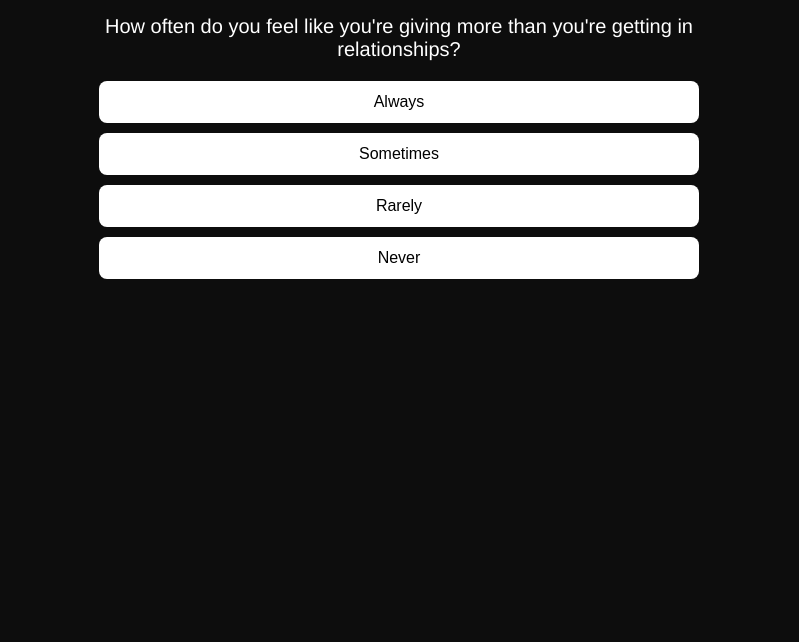
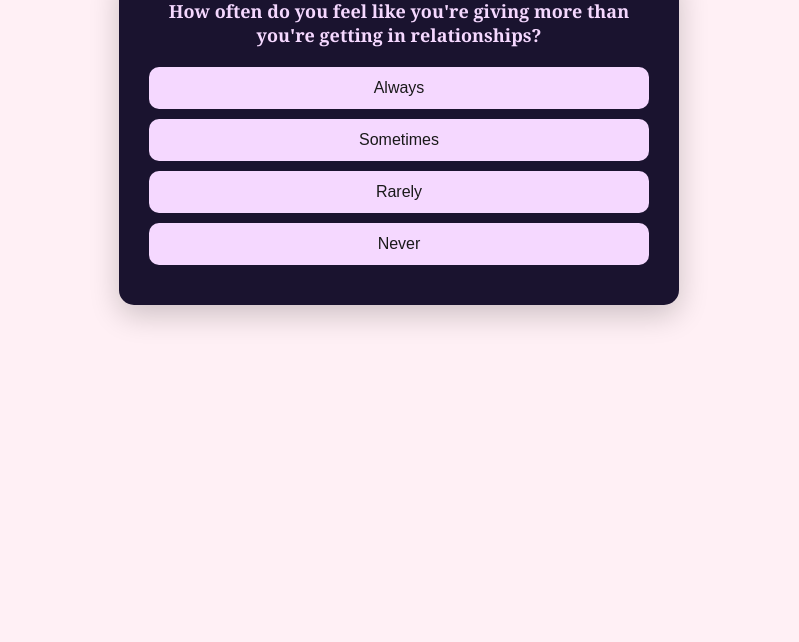
Before and after one commit to DailyZodiac/venus-love-quiz, a plain HTML site: page index.html in a window 1280 px wide. Shown: the part 158-800 px from the top of the page, without its empty margins (241-1040 px from the left). Drawn offline with Linux system fonts and the light colour scheme.

Commit message:
index.html

```diff
--- a/index.html
+++ b/index.html
@@ -1,147 +1,157 @@
-
 <!DOCTYPE html>
 <html lang="en">
 <head>
   <meta charset="UTF-8" />
-  <meta name="viewport" content="width=device-width, initial-scale=1.0"/>
-  <title>Let's Find Out What's Blocking You From Real Love?</title>
+  <meta name="viewport" content="width=device-width, initial-scale=1.0" />
+  <title>The Venus Quiz</title>
   <style>
     body {
-      font-family: 'Helvetica Neue', sans-serif;
-      background-color: #0d0d0d;
-      color: #fff;
-      text-align: center;
+      background-color: #fff0f5;
+      font-family: 'Georgia', serif;
+      color: #1a1a1a;
       margin: 0;
       padding: 0;
-    }
-    .container {
-      max-width: 600px;
-      margin: 40px auto;
-      padding: 20px;
+      display: flex;
+      flex-direction: column;
+      align-items: center;
     }
     h1 {
+      margin-top: 30px;
       font-size: 28px;
-      margin-bottom: 30px;
+      text-align: center;
     }
-    .question-box, .result-box {
-      display: none;
+    .quiz-container {
+      background: #1a132f;
+      color: #f5d8ff;
+      padding: 30px;
+      border-radius: 15px;
+      box-shadow: 0 10px 30px rgba(0, 0, 0, 0.2);
+      max-width: 500px;
+      margin: 40px auto;
+      width: 90%;
       transition: all 0.3s ease-in-out;
     }
-    .question-box.active {
-      display: block;
+    .question {
+      font-weight: bold;
+      font-size: 18px;
+      margin-bottom: 20px;
+      text-align: center;
     }
-    .question {
-      font-size: 20px;
-      margin-bottom: 20px;
-    }
-    .answers button {
+    .options button {
+      background-color: #f5d8ff;
+      color: #1a1a1a;
+      border: none;
+      padding: 12px;
+      margin: 10px auto;
       display: block;
       width: 100%;
-      padding: 12px 20px;
-      margin: 10px 0;
-      background-color: #fff;
-      color: #000;
-      border: none;
-      border-radius: 8px;
+      border-radius: 10px;
+      cursor: pointer;
       font-size: 16px;
-      cursor: pointer;
+      transition: background-color 0.3s ease;
     }
-    .answers button:hover {
-      background-color: #f0f0f0;
+    .options button:hover {
+      background-color: #e5b4fc;
     }
     .result-box {
+      background: #1a132f;
+      color: #ffffff;
+      text-align: center;
       padding: 30px;
-    }
-    .result {
-      font-size: 18px;
-      margin-bottom: 25px;
+      border-radius: 15px;
+      margin: 30px auto;
+      max-width: 500px;
+      width: 90%;
     }
     .cta-button {
-      background-color: #ff69b4;
-      color: #fff;
-      border: none;
+      background-color: #f5d8ff;
+      color: #1a1a1a;
       padding: 12px 24px;
       font-size: 16px;
-      border-radius: 6px;
+      margin-top: 20px;
+      border: none;
+      border-radius: 10px;
       cursor: pointer;
-    }
-    .cta-button:hover {
-      background-color: #ff85c1;
     }
   </style>
 </head>
 <body>
-  <div class="container">
-    <h1>Let's Find Out What's Blocking You From Real Love?</h1>
+  <h1>Let's Find Out What's Blocking You From Real Love?</h1>
+  <div class="quiz-container" id="quizContainer">
+    <div class="question" id="question"></div>
+    <div class="options" id="options"></div>
+  </div>
 
-    <div class="question-box active" id="questionBox">
-      <div class="question" id="questionText"></div>
-      <div class="answers" id="answersBox"></div>
+  <div class="result-box" id="resultBox" style="display:none;">
+    <div class="result">
+      You're not broken, but your heart may be carrying stories it no longer needs. If you've ever wondered why love keeps hurting or slipping away, the truth might surprise you. The Venus Code is where many begin their healing journey, and it could be exactly what you've been looking for.
     </div>
-
-    <div class="result-box" id="resultBox">
-      <div class="result">
-        You are not broken. But your heart may be carrying stories it no longer needs. If you have ever wondered why love keeps hurting or slipping away, the truth might surprise you. The Venus Code is where many begin their healing journey, and it could be exactly what you've been looking for.
-      </div>
-      <button class="cta-button" onclick="window.location.href='https://slatelux.com/products/venus-code'">Discover The Venus Code</button>
-    </div>
+    <button class="cta-button" onclick="window.location.href='https://slatelux.com/products/venus-code'">Discover The Venus Code</button>
   </div>
 
   <script>
     const questions = [
-      {
-        question: "How often do you feel like you're giving more than you're getting in relationships?",
-        answers: ["Always", "Sometimes", "Rarely", "Never"]
-      },
-      {
-        question: "What’s the biggest struggle in your love life right now?",
-        answers: ["Attracting the wrong people", "Feeling emotionally disconnected", "Repeating the same toxic patterns", "Not finding anyone at all"]
-      },
-      {
-        question: "When someone pulls away emotionally, how do you usually respond?",
-        answers: ["Chase harder", "Shut down", "Blame yourself", "Pretend you’re fine"]
-      },
-      {
-        question: "How often do you feel misunderstood in relationships?",
-        answers: ["All the time", "Sometimes", "Occasionally", "Rarely"]
-      },
-      {
-        question: "What kind of love are you truly craving?",
-        answers: ["Safe and consistent", "Deep and spiritual", "Passionate and intense", "Loyal and long-lasting"]
-      }
+      "How often do you feel like you're giving more than you're getting in relationships?",
+      "What’s the biggest struggle in your love life right now?",
+      "When someone pulls away emotionally, how do you usually respond?",
+      "How often do you feel misunderstood in relationships?",
+      "What kind of love are you truly craving?",
+      "Do you ever feel like you're meant for a soulmate connection but keep ending up with people who don't see your worth?",
+      "What best describes your current love life?",
+      "Do you believe you have a love block — something that keeps you from the relationship you deserve?",
+      "Have you ever felt like you’re always the one who loves more?",
+      "How quickly do you catch feelings?",
+      "How would your ex describe you in one word?",
+      "Which love quote speaks to you the most?",
+      "What scares you most in love?",
+      "If love had a reset button, would you press it?"
+    ];
+
+    const optionsList = [
+      ["Always", "Sometimes", "Rarely", "Never"],
+      ["Attracting the wrong people", "Feeling emotionally disconnected", "Repeating toxic patterns", "Not finding anyone at all"],
+      ["Chase harder", "Shut down", "Blame yourself", "Pretend you're fine"],
+      ["All the time", "Sometimes", "Occasionally", "Rarely"],
+      ["Safe and consistent", "Deep and spiritual", "Passionate and intense", "Loyal and long-lasting"],
+      ["Yes", "No", "I'm not sure"],
+      ["Complicated", "Stuck", "Nonexistent", "Healing"],
+      ["Definitely", "Maybe", "I never thought about that", "No"],
+      ["Yes, every time", "Sometimes", "Rarely", "Never"],
+      ["Instantly", "Slowly", "Depends on the person", "I try to avoid it"],
+      ["Intense", "Loyal", "Distant", "Overwhelming"],
+      ["I just want someone who chooses me", "Why do I fall for potential?", "I love deeply, even when it hurts", "I'm tired of being almost loved"],
+      ["Abandonment", "Rejection", "Betrayal", "Vulnerability"],
+      ["Yes, 100%", "Maybe", "No, I’ve learned from it"]
     ];
 
     let currentQuestion = 0;
+    const questionEl = document.getElementById("question");
+    const optionsEl = document.getElementById("options");
+    const quizContainer = document.getElementById("quizContainer");
+    const resultBox = document.getElementById("resultBox");
 
-    const questionText = document.getElementById('questionText');
-    const answersBox = document.getElementById('answersBox');
-    const questionBox = document.getElementById('questionBox');
-    const resultBox = document.getElementById('resultBox');
-
-    function showQuestion(index) {
-      const q = questions[index];
-      questionText.textContent = q.question;
-      answersBox.innerHTML = '';
-      q.answers.forEach(answer => {
-        const btn = document.createElement('button');
-        btn.textContent = answer;
-        btn.onclick = () => handleAnswer();
-        answersBox.appendChild(btn);
+    function showQuestion() {
+      questionEl.textContent = questions[currentQuestion];
+      optionsEl.innerHTML = "";
+      optionsList[currentQuestion].forEach(option => {
+        const button = document.createElement("button");
+        button.textContent = option;
+        button.onclick = () => nextQuestion();
+        optionsEl.appendChild(button);
       });
     }
 
-    function handleAnswer() {
+    function nextQuestion() {
       currentQuestion++;
       if (currentQuestion < questions.length) {
-        showQuestion(currentQuestion);
+        showQuestion();
       } else {
-        questionBox.classList.remove('active');
-        resultBox.style.display = 'block';
+        quizContainer.style.display = "none";
+        resultBox.style.display = "block";
       }
     }
 
-    // Initialize quiz
-    showQuestion(currentQuestion);
+    showQuestion();
   </script>
 </body>
 </html>
```
